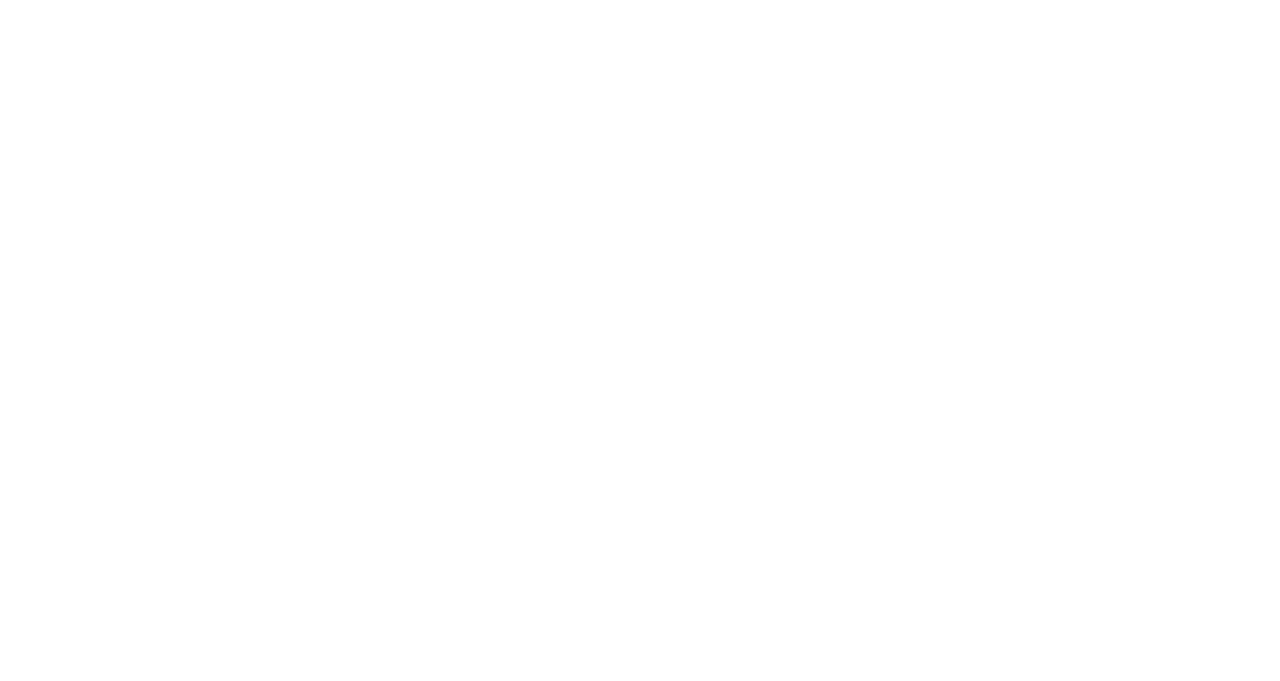
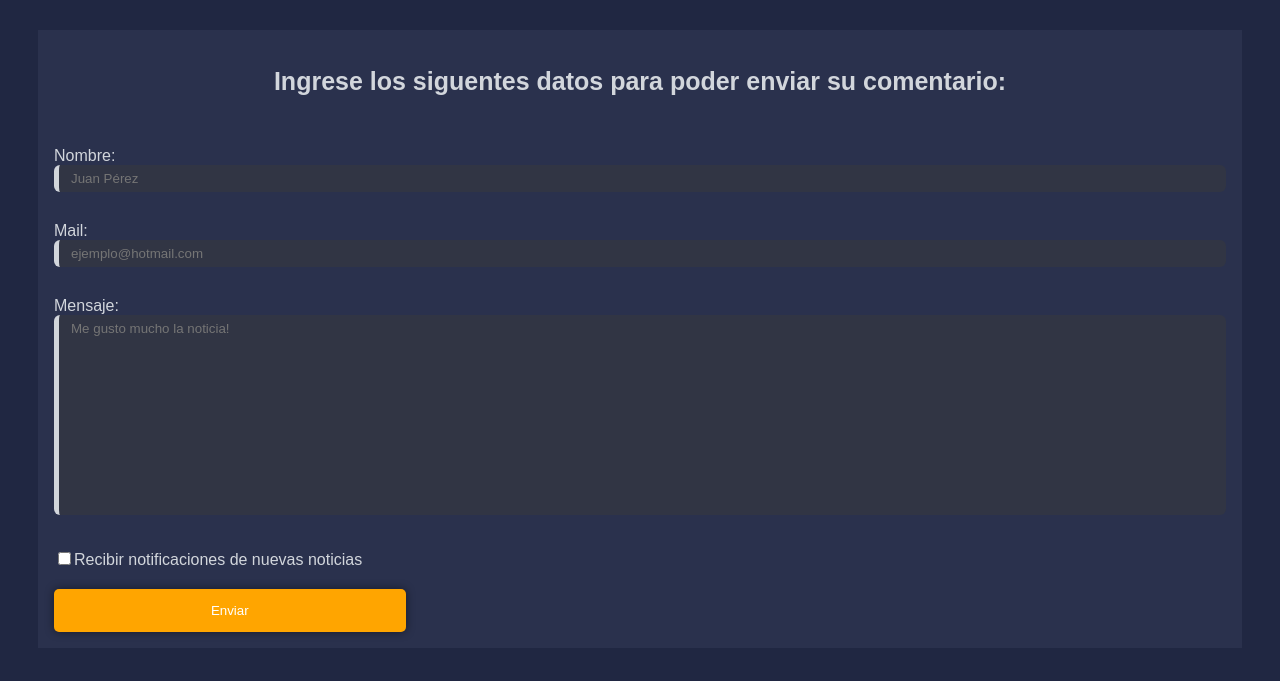
Before and after one commit to AlvaroCastellarin/DAW2026_CastellarinAlvaro, a plain HTML site: page Actividades/Clase2/form.html in a window 1280 px wide. Drawn offline with Linux system fonts and the light colour scheme.

Commit message:
cree archivo form

```diff
--- a/Actividades/Clase2/form.html
+++ b/Actividades/Clase2/form.html
@@ -0,0 +1,31 @@
+<!DOCTYPE html>
+<html lang="es">
+<head>
+    <link rel="stylesheet" href="styles.css">
+    <meta charset="UTF-8">
+    <meta name="viewport" content="width=device-width, initial-scale=1.0">
+    <title>Document</title>
+</head>
+<body class="respuesta">
+    <form class="form_coment" action="">
+        <div class="c_form"><h2 class="h2_form">Ingrese los siguentes datos para poder enviar su comentario: </h2></div>
+        <div class="c_form">
+            <label class="l_datos">Nombre:</label>
+            <input class="datos" type="text" placeholder="Juan Pérez" minlength="3" required>
+        </div>
+        <div class="c_form">
+            <label class="l_datos">Mail:</label>
+            <input class="datos" type="email" placeholder="ejemplo@hotmail.com" minlength="10" required>
+        </div>
+        <div class="c_form">
+            <label class="l_datos">Mensaje:</label>
+            <textarea class="msj" placeholder="Me gusto mucho la noticia!" minlength="50" maxlength="600"  required></textarea>
+        </div>
+        <div class="c_form">
+            <label class="l_datos"><input type="checkbox">Recibir notificaciones de nuevas noticias</label>
+            <input class="enviar" type="submit" value="Enviar" required>
+        </div>
+
+    </form>
+</body>
+</html>
--- a/Actividades/Clase2/styles.css
+++ b/Actividades/Clase2/styles.css
@@ -32,7 +32,7 @@
     padding-bottom: 0px;
     margin-bottom: 0;
 }
-body{
+.not{
     margin: 0;
 
 }
@@ -46,6 +46,7 @@
     display: flex;
     gap: 20px;
     padding: 20px;
+
 }
 .subT{
     text-align: justify;
@@ -84,8 +85,9 @@
     font-weight: 100;
 }
 .comentario{
+    display: block;
     width: 300px;
-    margin:  40px auto;
+    margin: 40px auto;
     padding: 12px;
     background-color: orange;
     color: white;
@@ -96,4 +98,55 @@
     border-radius: 5px;
     cursor: pointer;
     box-shadow: 0 0 10px #0007;
+    border: none;
 }
+/*Formulario */
+.respuesta{
+    background-color: #202742;
+}
+.h2_form{
+    text-align: center;
+    font-size: 25px;
+}
+.form_coment{
+    background-color: #2a314d;
+    margin: 30px;
+    padding: 1px;
+    width: auto;
+    height: auto;
+}
+.c_form{
+    padding: 15px;
+    font-family: Arial, Helvetica, sans-serif;
+    color: #D2D6DC;
+}
+.datos, .msj{
+    width: 100%;
+    box-sizing: border-box;
+    padding: 6px 12px;
+    border: none;
+    background-color: #313544;
+    border-left: 5px solid #D2D6DC;
+    color: #D2D6DC;
+    border-radius: 6px;
+}
+.msj{
+    font-family: Arial, Helvetica, sans-serif;
+    resize: none;
+    height: 200px;
+}
+input[type="checkbox"] {
+    accent-color: orange;
+}
+.enviar{
+    display: block;
+    margin-top: 20px;
+    height: 43px;
+    width: 30%;
+    background-color: orange;
+    color: white;
+    border: none;
+    border-radius: 5px;
+    cursor: pointer;
+    box-shadow: 0 0 10px #0007;
+}
```
Also changed, not shown: Actividades/Clase2/index.html (+2 -2 lines).
